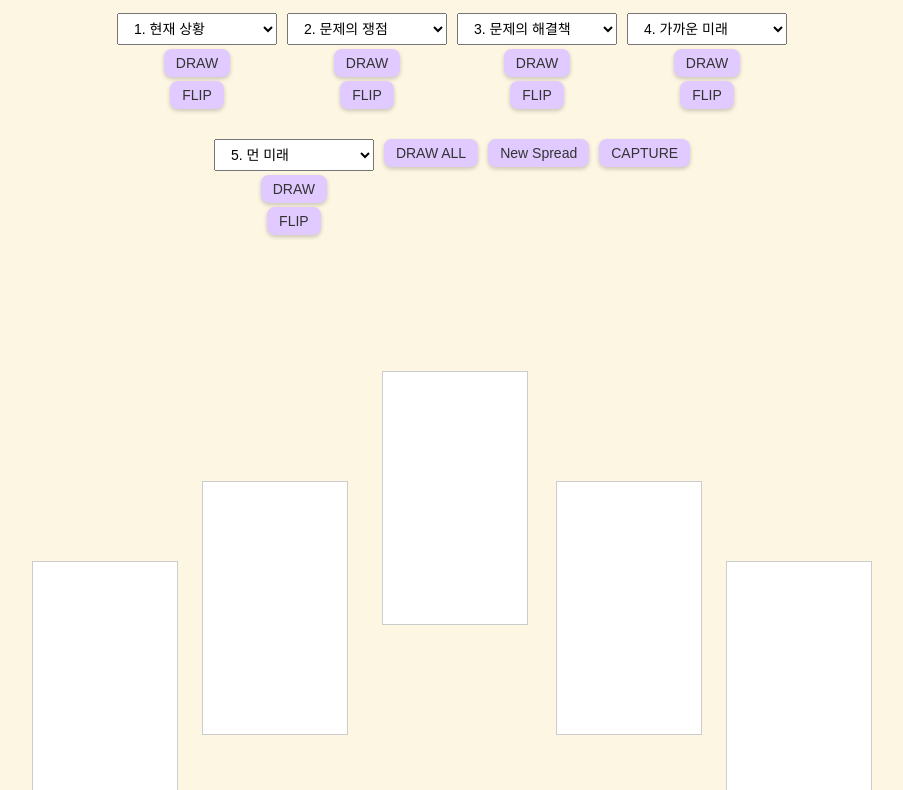
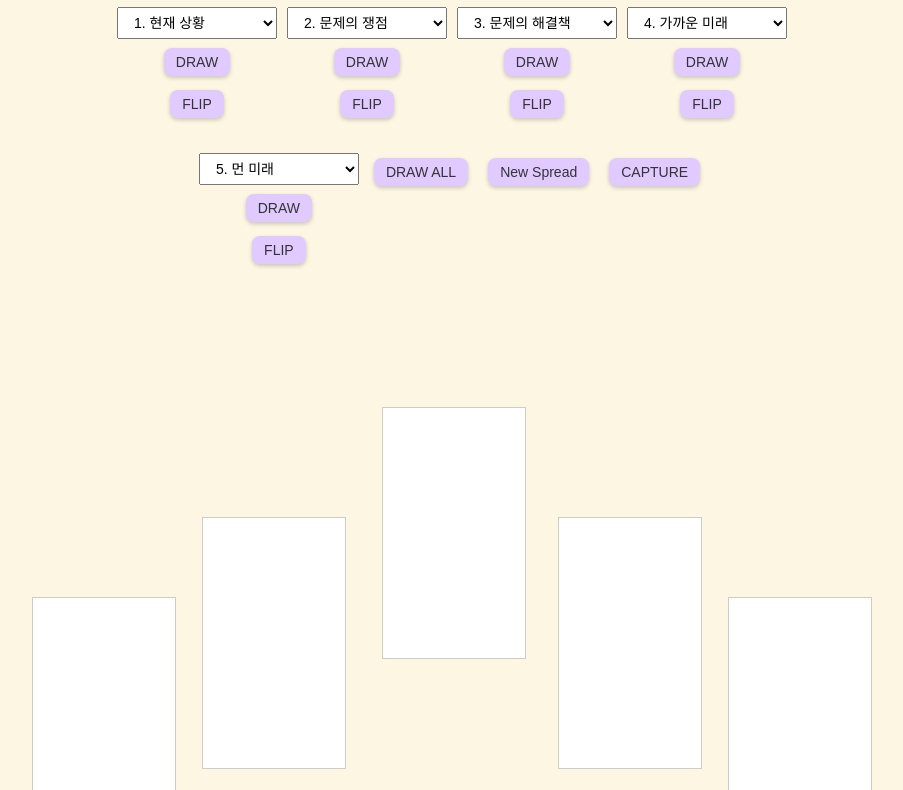
Before and after one commit to tarozon/tarozon.github.io, a plain HTML site: page HORSESHOE.html in a window 1280 px wide. Shown: the part 100-890 px from the top of the page, without its empty margins (188-1091 px from the left). Drawn offline with nearby package versions, Linux system fonts and the light colour scheme.

Commit message:
Update style.css

```diff
--- a/style.css
+++ b/style.css
@@ -1,4 +1,9 @@
-/* 기본 바디 설정 */
+/* 전체 박스 안정화 */
+* {
+  box-sizing: border-box;
+}
+
+/* 바디 전체 스타일 */
 body {
   margin: 0;
   padding: 20px;
@@ -7,7 +12,8 @@ body {
   max-width: 800px;
   margin-left: auto;
   margin-right: auto;
-  line-height: 1.6;
+  text-align: center;
+  overflow-x: hidden;
 }
 
 /* 타이틀 정렬 */
@@ -15,7 +21,7 @@ h1, h2, h3 {
   text-align: center;
 }
 
-/* 이미지 자동 크기 조절 */
+/* 이미지 */
 img {
   max-width: 100%;
   height: auto;
@@ -23,12 +29,13 @@ img {
   margin: 10px auto;
 }
 
-/* 카드 선택 영역이 있다면 */
+/* 카드 선택 섹션 */
 .selector-group {
   display: flex;
   flex-direction: column;
   gap: 10px;
   margin-bottom: 20px;
+  align-items: center;
 }
 
 /* 버튼 기본 스타일 */
@@ -41,13 +48,14 @@ button, .random-btn, #allRandomBtn, #shuffleBtn {
   background-color: #e1caff;
   color: #333;
   box-shadow: 0 2px 4px rgba(0,0,0,0.2);
+  margin: 5px;
 }
 
 button:hover {
   background-color: #d4b6ff;
 }
 
-/* 반응형 스타일 */
+/* 모바일 대응 */
 @media (max-width: 768px) {
   body {
     padding: 10px;
@@ -56,6 +64,7 @@ button:hover {
 
   .selector-group {
     flex-direction: column;
+    align-items: stretch;
   }
 
   button {
```
